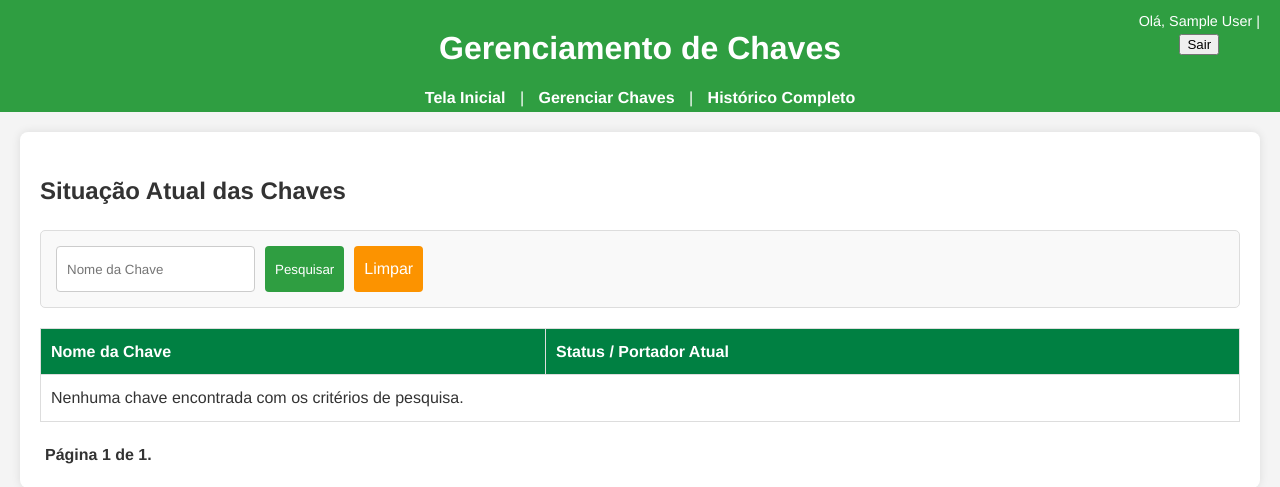
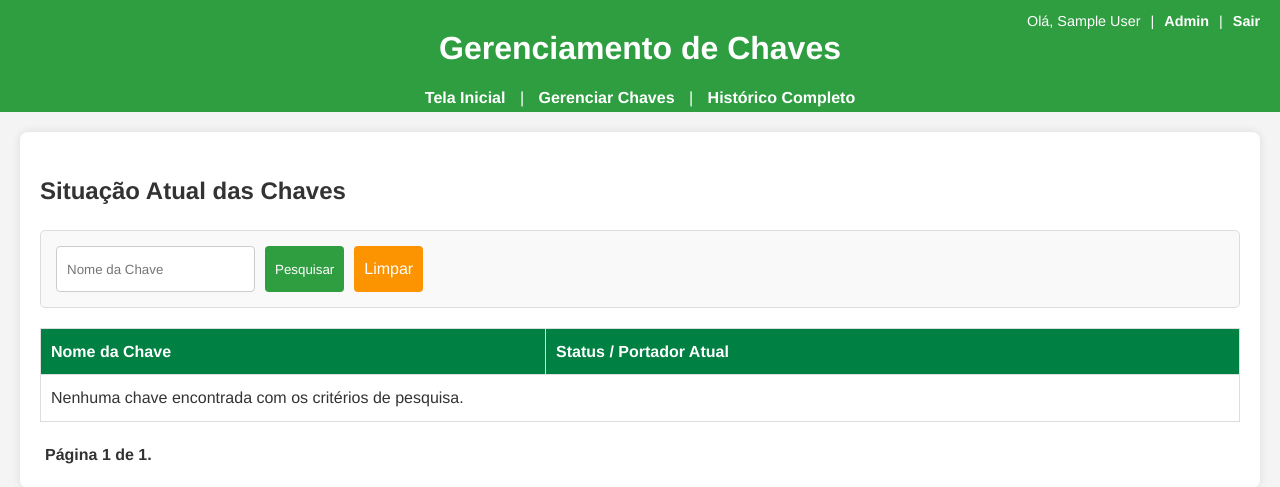
Before and after one commit to jaofavero/Gerenciamento_Chaves, a Django app: page / in a window 1280 px wide. Shown: the top 487 px of the page. Run offline with Django 5.2, Linux system fonts and the light colour scheme; the visitor is signed in with stand-in values (Sample User, id 1); data comes from the database, SQL or seed files in the repository; data that the repository does not hold is empty.

Commit message:
att area admin

```diff
--- a/principal/static/styles/style.css
+++ b/principal/static/styles/style.css
@@ -1,4 +1,55 @@
-/* Atualizado: static/css/style.css */
+.user-info {
+    position: absolute;
+    top: 10px;
+    right: 20px;
+    color: #fff;
+    font-size: 0.9rem;
+
+    /* ADICIONADO/MODIFICADO */
+    display: flex; /* Alinha os itens horizontalmente */
+    align-items: center; /* Alinha verticalmente no centro */
+    gap: 5px; /* Adiciona um pequeno espaço entre os itens */
+}
+
+.user-info span { /* Estilo para o "Olá, ..." */
+    margin-right: 5px; /* Espaço antes da barra */
+}
+
+.user-info a { /* Estilo para o link Admin */
+    color: #fff;
+    font-weight: bold;
+    text-decoration: none; /* Garante que não haja sublinhado por padrão */
+    margin: 0 5px; /* Espaço antes e depois da barra */
+}
+.user-info a:hover {
+    text-decoration: underline; /* Sublinhado no hover */
+}
+
+
+.form-logout {
+    display: inline;
+    margin: 0;
+    padding: 0;
+    margin-left: 5px; /* Espaço depois da barra */
+}
+
+.btn-logout {
+    /* (estilos existentes para parecer link) */
+    background: none;
+    border: none;
+    padding: 0;
+    margin: 0;
+    color: #fff;
+    font-weight: bold;
+    font-family: inherit;
+    font-size: inherit;
+    cursor: pointer;
+    text-decoration: none;
+}
+
+.btn-logout:hover {
+    text-decoration: underline;
+}
 
 body {
     /* Fonte padrão do exemplo aplicado ao corpo */
--- a/principal/templates/ativos/chaves/chave.html
+++ b/principal/templates/ativos/chaves/chave.html
@@ -18,7 +18,7 @@
             {% if chave.status == 'disponivel' or chave.portador_atual != user %}
                 <form method="post" action="{% url 'pegar_chave' pk=chave.pk %}" style="margin-bottom: 15px;">
                     {% csrf_token %}
-                    <button type="submit" class="btn-pegar-chave">Estou com a posse da chave</button>
+                    <button type="submit" class="btn-pegar-chave">Estou responsavel pela chave</button>
                 </form>
                 <a href="{% url 'index' %}" class="btn-voltar-index">Não estou com a chave</a>
             {% elif chave.portador_atual == user %}
--- a/principal/templates/base.html
+++ b/principal/templates/base.html
@@ -24,6 +24,11 @@
         {% if user.is_authenticated %}
         <div class="user-info">
             <span>Olá, {{ user|default:"Usuário" }}</span> |
+
+            {% if user.is_staff %}
+                <a href="{% url 'admin:index' %}">Admin</a> |
+            {% endif %}
+
             <form method="post" action="{% url 'logout' %}" class="form-logout">
                 {% csrf_token %}
                 <button type="submit" class="btn-logout">Sair</button>
```
Also changed, not shown: principal/admin.py (+8 -0 lines).
